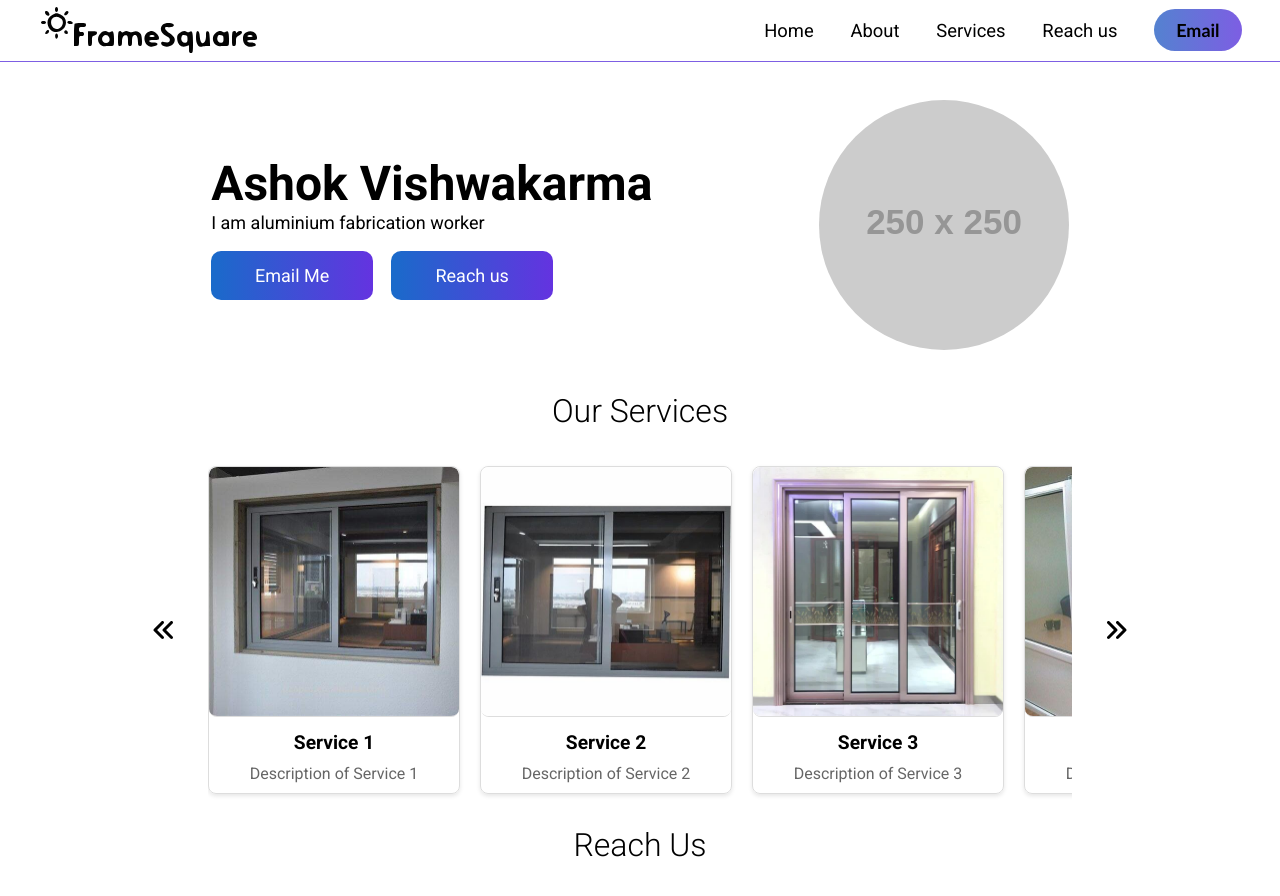
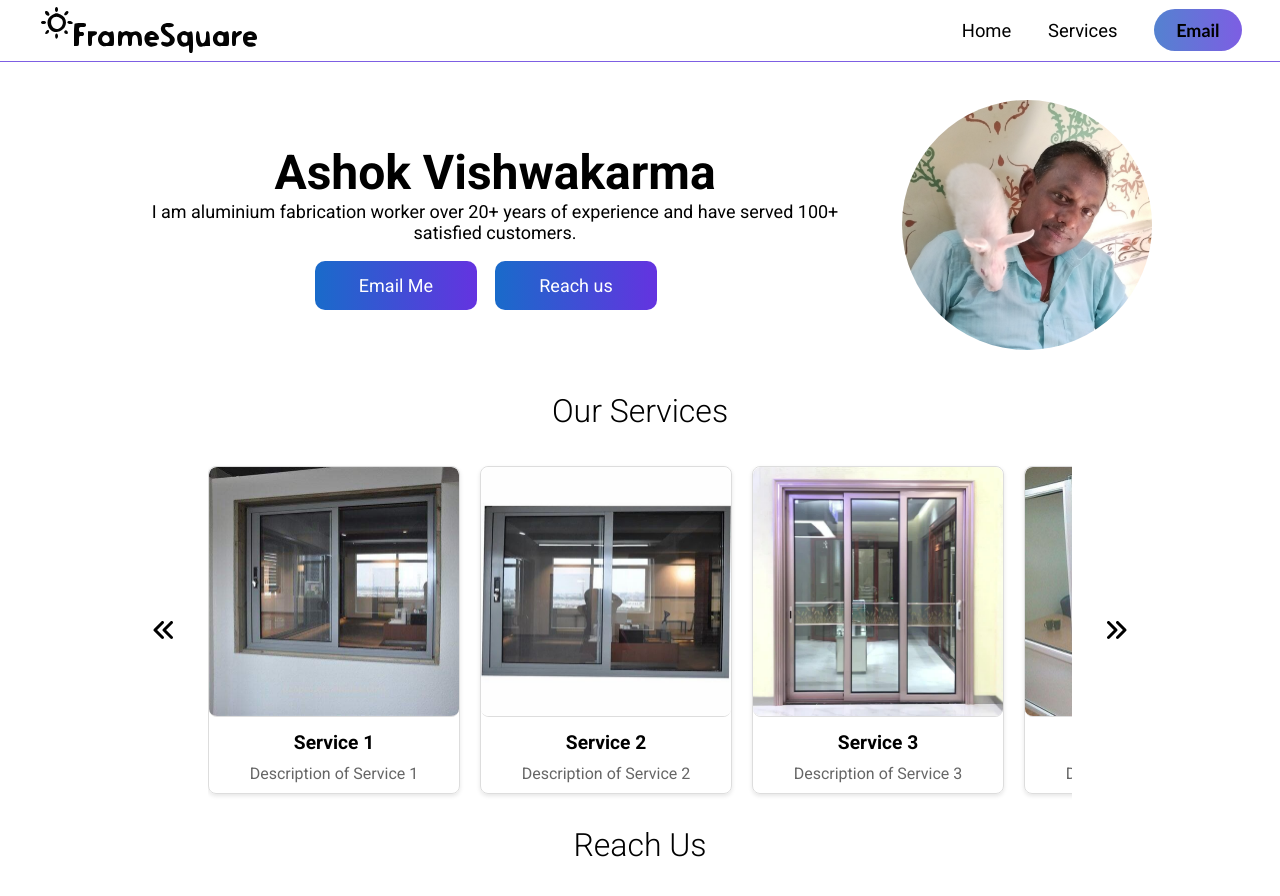
Before and after one commit to J-See/FrameSquare, a React (Vite) app: page / in a window 1280 px wide. Shown: the top 896 px of the page. Built offline with nearby package versions, Linux system fonts and the light colour scheme; grey boxes are pictures that could not be loaded; a web font is replaced by a local one.

Commit message:
pp added

```diff
--- a/src/assets/components/About.tsx
+++ b/src/assets/components/About.tsx
@@ -2,6 +2,7 @@ import React, { useEffect, useState } from "react";
 import "../styles/About.css";
 import { Link } from "react-scroll";
 const About = () => {
+  const profile_img = "/images/PP.jpg";
   const [isMobile, setIsMobile] = useState(false);
   useEffect(() => {
     const checkIsMobile = () => {
@@ -34,7 +35,10 @@ const About = () => {
       {/* left part */}
       <div className="left-part">
         <h2>Ashok Vishwakarma</h2>
-        <p>I am aluminium fabrication worker</p>
+        <p>
+          I am aluminium fabrication worker over 20+ years of experience and
+          have served 100+ satisfied customers.
+        </p>
         <button className="contactButton" onClick={handleContactClick}>
           {isMobile ? "Contact Me" : "Email Me"}
         </button>
@@ -51,7 +55,7 @@ const About = () => {
       </div>
       {/* right part */}
       <div className="right-part">
-        <img src="https://via.placeholder.com/250" alt="about image" />
+        <img src={profile_img} alt="about image" />
       </div>
     </div>
   );
--- a/src/assets/components/Nav.tsx
+++ b/src/assets/components/Nav.tsx
@@ -81,7 +81,7 @@ const Nav = () => {
                 Home
               </NavLink>
             </li>
-            <li>
+            {/* <li>
               <Link
                 to="about"
                 spy={true}
@@ -93,13 +93,13 @@ const Nav = () => {
               >
                 About
               </Link>
-            </li>
+            </li> */}
             <li>
               <NavLink to="services" onClick={toggleMenu}>
                 Services
               </NavLink>
             </li>
-            <li>
+            {/* <li>
               <Link
                 to="map"
                 spy={true}
@@ -111,15 +111,8 @@ const Nav = () => {
               >
                 Reach us
               </Link>
-            </li>
+            </li> */}
             <li>
-              {/* <a
-                href="tel:+919619882057"
-                className="contact"
-                onClick={toggleMenu}
-              >
-                Call us
-              </a> */}
               <a className="contact" onClick={handleContactClick}>
                 {isMobile ? "Call" : "Email"}
               </a>
--- a/src/assets/styles/About.css
+++ b/src/assets/styles/About.css
@@ -8,9 +8,13 @@
     flex-direction: row;
     align-items: center;
     justify-content: space-around;
+    column-gap: 2.5rem;
 }
 
 .left-part {
+    align-self: center;
+    text-align: center;
+
     h2 {
         font-size: xxx-large;
     }
@@ -19,21 +23,6 @@
         font-size: large;
         margin-bottom: 1em;
     }
-
-    /* .contactButton {
-        margin-top: 1rem;
-        padding: 1rem 2rem;
-        border: none;
-        border-radius: 5px;
-        background-color: #007bff;
-        color: #fff;
-        cursor: pointer;
-        transition: background-color 0.2s ease-in-out;
-
-        &:hover {
-            background-color: #0069d9;
-        }
-    } */
 
     .contactButton {
         background: linear-gradient(to right, #196BCA, #6433E0);
@@ -63,7 +52,10 @@
 
 }
 
+
 .right-part>img {
+    max-width: 250px;
+    aspect-ratio: 1;
     border-radius: 50%;
 }
 
@@ -87,6 +79,8 @@
 
         .contactButton {
             width: auto;
+            margin-right: 0;
+            margin-bottom: 1rem;
         }
     }
 
```
Also changed, not shown: public/images/PP.jpg (added).
